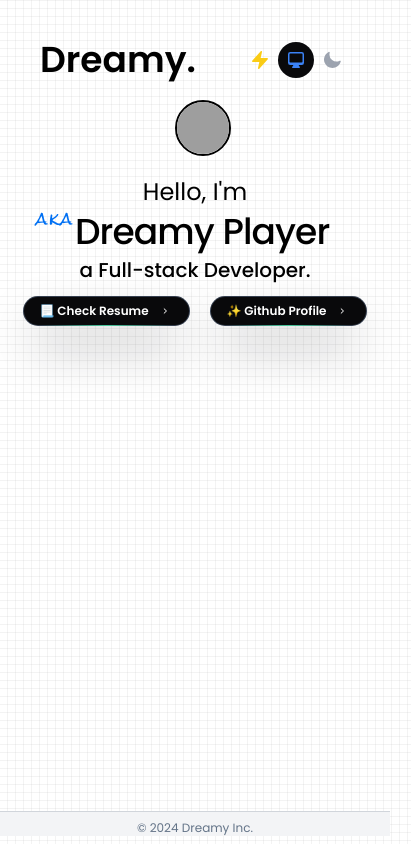
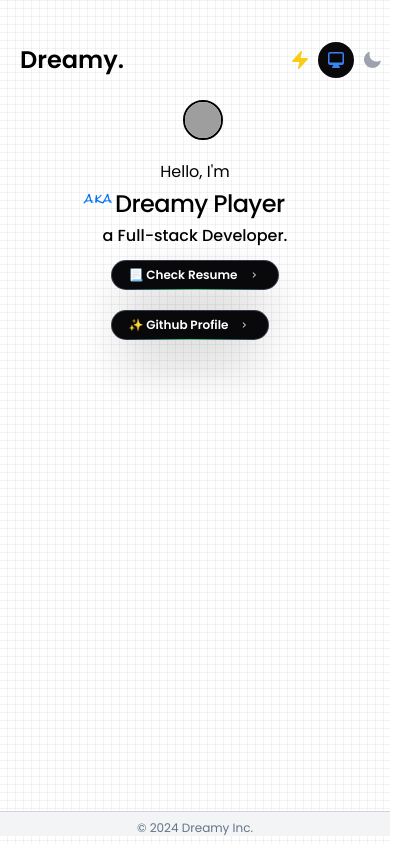
Before and after one commit to Dreamyplayer/Dreamy_Portfolio, a Next.js app: page / in a window 390 px wide. Shown: the whole page, 411 px wide, since content can reach past the window. Built offline with nearby package versions, Linux system fonts and the light colour scheme; grey boxes are pictures that could not be loaded.

Commit message:
🎨 Update CSS for responsiveness

```diff
--- a/src/components/HeroSection.tsx
+++ b/src/components/HeroSection.tsx
@@ -17,13 +17,13 @@ const Hero_Section = () => {
       <div className='my-5'>
         <AnimatedTooltip />
       </div>
-      <h5 className={`text-2xl font-normal`}>{`Hello, I'm`}</h5>
-      <p className={`${rock_salt.className} absolute mr-[17.5rem] mt-4 text-base tracking-widest text-[#0070F3]`}>
+      <h5 className={`md:lg:text-2xl font-normal text-base`}>{`Hello, I'm`}</h5>
+      <p className={`${rock_salt.className} absolute md:lg:mr-[17.5rem] md:lg:mt-4 mr-[12rem] -mt-10 md:lg:text-base text-xs tracking-widest text-[#0070F3]`}>
         aka
       </p>
       <TextRevealCard text='Dreamy Player' revealText='Sai Kumar Bungapatla' />
-      <p className={`text-xl font-medium`}>a Full-stack Developer.</p>
-      <div className='mb-4 mt-3 flex gap-5'>
+      <p className={`text-base md:lg:text-xl font-medium`}>a Full-stack Developer.</p>
+      <div className='mb-4 mt-3 md:lg:flex md:lg:flex-row flex flex-col gap-5'>
         <Link href={'/saikumar_Resume.docx.pdf'}>
         <GradientButtons text='📃 Check Resume' />
         </Link>
--- a/src/components/Logo.tsx
+++ b/src/components/Logo.tsx
@@ -3,7 +3,7 @@ import DarkModeSwitch from '@/ui/DarkMode';
 const Logo = () => {
   return (
     <div className='flex items-center justify-between'>
-      <h2 className={`ml-10 text-4xl font-semibold`}>Dreamy.</h2>
+      <h2 className={`ml-5 md:lg:ml-10 text-2xl md:lg:text-4xl font-semibold`}>Dreamy.</h2>
       <DarkModeSwitch />
     </div>
   );
--- a/src/ui/DarkMode.tsx
+++ b/src/ui/DarkMode.tsx
@@ -43,7 +43,7 @@ const DarkModeSwitch = () => {
   };
 
   return (
-    <div className='mx-10 flex h-10 w-fit items-center justify-center'>
+    <div className='md:lg:mx-10 flex h-10 w-fit items-center justify-center'>
       {ThemeModes.map((mode, i) => (
         <IconButton
           key={i}
--- a/src/ui/animates-tooltip.tsx
+++ b/src/ui/animates-tooltip.tsx
@@ -66,7 +66,7 @@ export const AnimatedTooltip = ({
                   rotate: rotate,
                   whiteSpace: 'nowrap',
                 }}
-                className='absolute -left-1/2 -top-16 z-50 flex translate-x-1/2  flex-col items-center justify-center rounded-md bg-black px-4 py-2 text-xs shadow-xl'
+                className='absolute md:lg:-left-1/2 -right-8 -top-16 z-50 flex translate-x-1/2  flex-col items-center justify-center rounded-md bg-black px-4 py-2 text-xs shadow-xl'
               >
                 <div className='absolute inset-x-8 bottom-0  z-30 h-px w-[30%] bg-gradient-to-r from-transparent via-emerald-500 to-transparent dark:-bottom-px ' />
                 <div className='absolute bottom-0 left-12 z-30 h-px w-[40%] bg-gradient-to-r from-transparent via-sky-500 to-transparent dark:-bottom-px ' />
@@ -79,10 +79,10 @@ export const AnimatedTooltip = ({
             onMouseMove={handleMouseMove}
             height={100}
             width={100}
-            title='sdfsfsdfsf'
+            title='Dreamy.'
             src={item.image}
             alt={item.name}
-            className='relative !m-0 h-14 w-14 rounded-full border-2 border-black object-cover object-top !p-0 transition duration-500  group-hover:z-30 group-hover:scale-110 dark:border-white'
+            className='relative !m-0 md:lg:h-14 md:lg:w-14 h-10 w-10 rounded-full border-2 border-black object-cover object-top !p-0 transition duration-500  group-hover:z-30 group-hover:scale-110 dark:border-white'
           />
         </div>
       ))}
--- a/src/ui/text-reveal.tsx
+++ b/src/ui/text-reveal.tsx
@@ -56,7 +56,7 @@ export const TextRevealCard = ({
       onMouseLeave={mouseLeaveHandler}
       onMouseMove={mouseMoveHandler}
       ref={cardRef}
-      className={cn('relative flex w-[27rem] items-center justify-center overflow-hidden', className)}
+      className={cn('relative flex md:lg:w-[27rem] w-[22rem] items-center justify-center overflow-hidden', className)}
     >
       {children}
 
@@ -82,7 +82,7 @@ export const TextRevealCard = ({
             // style={{
             //   textShadow: '4px 4px 15px rgba(255,54,545,1.5)',
             // }}
-            className={`mx-6 my-1 w-[25rem] text-4xl font-medium tracking-tight`}
+            className={`mx-6 my-1 w-[25rem] md:lg:text-4xl text-2xl font-medium tracking-tight`}
           >
             {revealText}
           </h1>
@@ -98,7 +98,7 @@ export const TextRevealCard = ({
         ></motion.div>
 
         <div className=' overflow-hidden '>
-          <p className={`mx-24 my-1 w-[45rem] text-4xl font-medium tracking-tight`}>{text}</p>
+          <p className={`mx-24 my-1 w-[45rem] md:lg:text-4xl text-2xl font-medium tracking-tight`}>{text}</p>
           {/* <MemoizedStars /> */}
         </div>
       </div>
```
